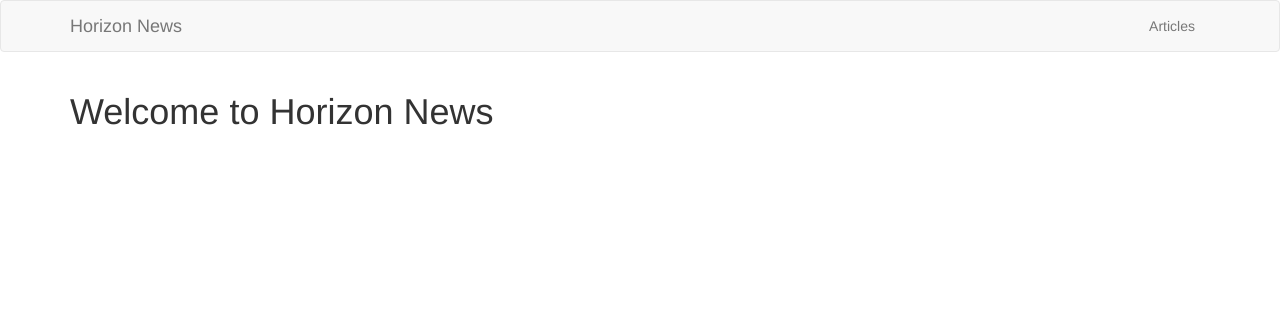
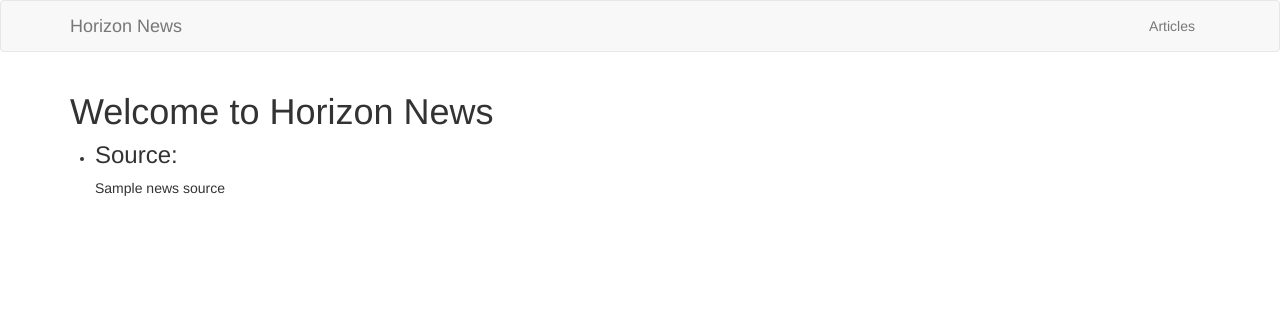
Before and after one commit to John-Kimani/Horizon-News, a Flask app: template app/templates/index.html in a window 1280 px wide. Shown: the top 312 px of the page. Run offline with Flask 2, Linux system fonts and the light colour scheme; the template is opened without the code that fills it: most values are stand-ins (such as "Sample title", 1, 10 or a date in 2020); some libraries are stand-ins or nearby versions.

Commit message:
Dev: Creates display logic with source name

```diff
--- a/app/requests.py
+++ b/app/requests.py
@@ -1,8 +1,8 @@
-from app import app
+from app import app,models
 import urllib.request,json
-from .models import Source
 
-news = Source
+
+news = models.Source
 
 
 def get_source(category):
--- a/app/routes.py
+++ b/app/routes.py
@@ -11,4 +11,4 @@ def index():
     '''
     news_sources = get_source('general')
     print(news_sources)
-    return render_template('index.html', news_sources-news_sources)
+    return render_template('index.html', news_sources=news_sources)
--- a/app/templates/index.html
+++ b/app/templates/index.html
@@ -6,5 +6,12 @@
         <div class="col-md-12">
             <h1>Welcome to Horizon News</h1>
         </div>
+
+        <!-- News Sources -->
+        <ul>
+            {% for news_source in news_sources %}
+                <li><h3>Source:</h3> {{news_source.name}}</li>
+            {% endfor %}
+        </ul>
     </div>
 {% endblock%}
```
